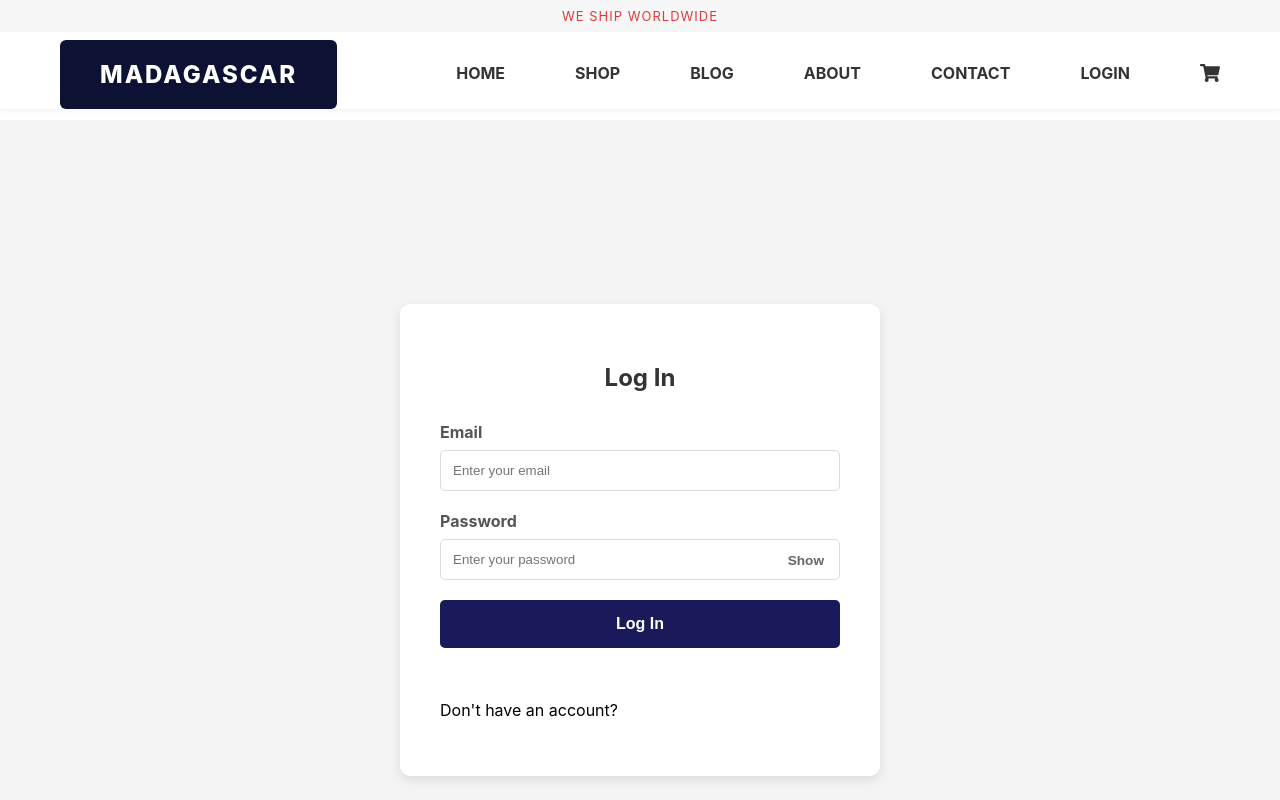
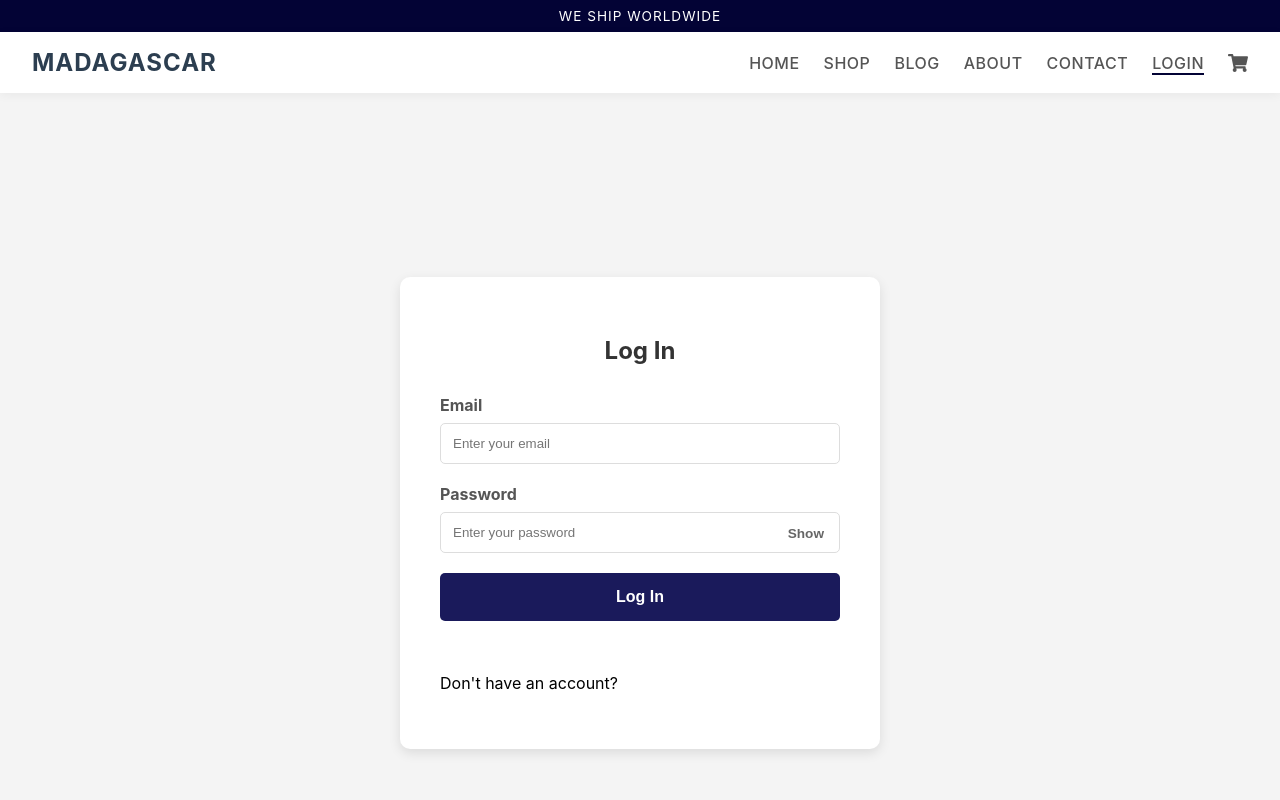
Before and after one commit to arathyrajeesh/ecommerce-project-react, a React (Create React App) app: page /login in a window 1280 px wide. Shown: the top 800 px of the page. Built offline with nearby package versions, Linux system fonts and the light colour scheme.

Commit message:
active tab highlight css add

```diff
--- a/src/components/Header.jsx
+++ b/src/components/Header.jsx
@@ -1,5 +1,5 @@
 import React, { useState, useEffect } from 'react';
-import { Link, useNavigate } from 'react-router-dom';
+import { NavLink, useNavigate } from 'react-router-dom';
 import { FaShoppingCart } from 'react-icons/fa';
 import '../styles/header.css';
 import { VscAccount } from "react-icons/vsc";
@@ -52,25 +52,27 @@ function Header() {
                     <a href="#" className="logo">MADAGASCAR</a>
                 </div>
                 <nav className="header-nav">
-                    <li><Link to="/">HOME</Link></li>
-                    <li><Link to="/shop">SHOP</Link></li>
-                    <li><Link to="/blog">BLOG</Link></li>
-                    <li><Link to="/about">ABOUT</Link></li>
-                    <li><Link to="/contact">CONTACT</Link></li>
+                    <li><NavLink to="/" className={({ isActive }) => isActive ? "active-link" : ""}>HOME</NavLink></li>
+                    <li><NavLink to="/shop" className={({ isActive }) => isActive ? "active-link" : ""}>SHOP</NavLink></li>
+                    <li><NavLink to="/blog" className={({ isActive }) => isActive ? "active-link" : ""}>BLOG</NavLink></li>
+                    <li><NavLink to="/about" className={({ isActive }) => isActive ? "active-link" : ""}>ABOUT</NavLink></li>
+                    <li><NavLink to="/contact" className={({ isActive }) => isActive ? "active-link" : ""}>CONTACT</NavLink></li>
 
                     {isLoggedIn ? (
                         <li>
-                            <Link to="/user" className='user-link'><VscAccount size={20} /></Link>
+                            <NavLink to="/user" className={({ isActive }) => isActive ? "active-link" : "user-link"}>
+                                <VscAccount size={20} />
+                            </NavLink>
                         </li>
                     ) : (
-                        <li><Link to="/login">LOGIN</Link></li>
+                        <li><NavLink to="/login" className={({ isActive }) => isActive ? "active-link" : ""}>LOGIN</NavLink></li>
                     )}
 
                     <li>
-                        <Link to="/cart" className="cart-link">
+                        <NavLink to="/cart" className={({ isActive }) => isActive ? "active-link cart-link" : "cart-link"}>
                             <FaShoppingCart size={20} />
                             {cartCount > 0 && <span className="cart-count">{cartCount}</span>}
-                        </Link>
+                        </NavLink>
                     </li>
                 </nav>
             </header>
--- a/src/styles/header.css
+++ b/src/styles/header.css
@@ -1,96 +1,113 @@
 .top-banner {
-    background-color: #f7f7f7;
-    color: rgb(226, 58, 58);
+    background-color: #030335;
+    color: #fff;
     text-align: center;
-    padding: 8px 0;
-    font-size: 13px;
+    padding: 0.5rem 0;
+    font-size: 0.85rem;
     letter-spacing: 1px;
-    position: fixed;
+    text-transform: uppercase;
+}
+
+.main-header {
+    background-color: #ffffff;
+    padding: 1rem 2rem;
+    display: flex;
+    justify-content: space-between;
+    align-items: center;
+    box-shadow: 0 2px 10px rgba(0, 0, 0, 0.05);
+    position: sticky;
     top: 0;
-    left: 0;
-    right: 0;
-    z-index:1;
+    z-index: 1000;
 }
-.cart-icon {
+
+.header-left .logo {
+    font-size: 1.5rem;
+    font-weight: 700;
+    color: #2c3e50;
+    text-decoration: none;
+    letter-spacing: 1px;
+}
+
+.header-nav {
+    display: flex;
+    align-items: center;
+    list-style: none;
+    margin: 0;
+    padding: 0;
+    gap: 1.5rem;
+}
+
+.header-nav li a {
+    text-decoration: none;
+    color: #555;
+    font-weight: 500;
+    font-size: 1rem;
+    transition: color 0.3s ease;
+    text-transform: uppercase;
+    letter-spacing: 0.5px;
+}
+
+.header-nav li a:hover {
+    color: #3498db;
+}
+
+.cart-link {
     position: relative;
+    display: flex;
+    align-items: center;
+    color: #555;
+    transition: color 0.3s ease;
+}
+
+.cart-link:hover {
+    color: #3498db;
 }
 
 .cart-count {
     position: absolute;
-    background: red;
+    top: -8px;
+    right: -12px;
+    background-color: #e74c3c;
     color: white;
-    font-size: 12px;
+    font-size: 0.75rem;
+    font-weight: 700;
+    border-radius: 50%;
     padding: 2px 6px;
-    border-radius: 50%;
+    min-width: 18px;
+    text-align: center;
+    animation: bounce 0.5s ease-in-out;
+}
+.active-link {
+    color: #030335;
+    font-weight: bold;
+    border-bottom: 2px solid #030335;
 }
 
-.main-header {
+.user-link {
     display: flex;
-    justify-content: space-between;
     align-items: center;
-    padding: 20px 60px;
-    background-color: white;
-    box-shadow: 0 2px 4px rgba(0, 0, 0, 0.05);
-    position: fixed;
-    top: 40px;
-    left: 0;
-    right: 0;
-    z-index: 998;
+    color: #555;
+    transition: color 0.3s ease;
 }
 
-body {
-    padding-top: 120px;
-}
-
-.logo {
-    background-color: #0d1235;
-    color: #fff;
-    padding: 20px 40px;
-    font-size: 24px;
-    font-weight: 800;
-    text-decoration: none;
-    letter-spacing: 2px;
-    border-radius: 6px;
-}
-
-.header-nav {
-    display: flex;
-    gap: 70px;
-    list-style-type: none;
-}
-
-.header-nav a {
-    text-decoration: none;
-    color: #333;
-    font-weight: 700;
-    font-size: 16px;
-    transition: color 0.3s;
-}
-
-.cartIcon {
-    width: 40px;
-    height: auto;
-    margin: 0 auto;
-    display: block;
-}
-.header-nav a:hover {
-    color: #e53935;
+.user-link:hover {
+    color: #3498db;
 }
 
 @media (max-width: 768px) {
     .main-header {
         flex-direction: column;
-        padding: 20px;
-        gap: 20px;
-    }
-
-    .top-banner {
-        font-size: 16px;
+        text-align: center;
+        padding: 1rem;
     }
 
     .header-nav {
-        flex-direction: column;
-        gap: 15px;
-        text-align: center;
+        margin-top: 1rem;
+        flex-wrap: wrap;
+        justify-content: center;
+    }
+
+    .header-left {
+        margin-bottom: 1rem;
     }
 }
```
